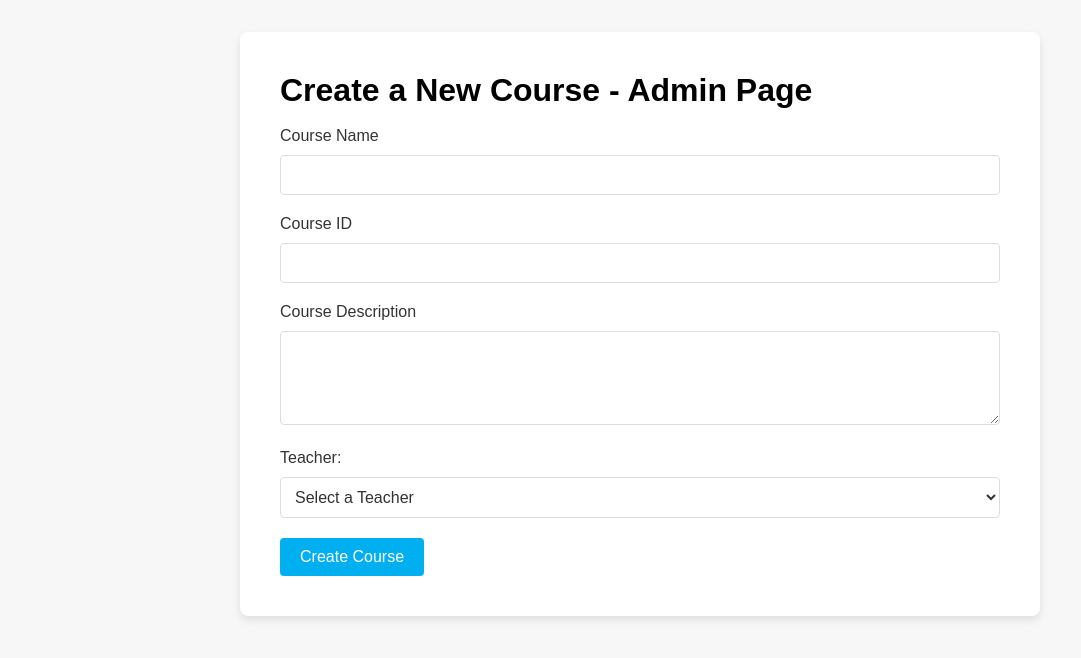
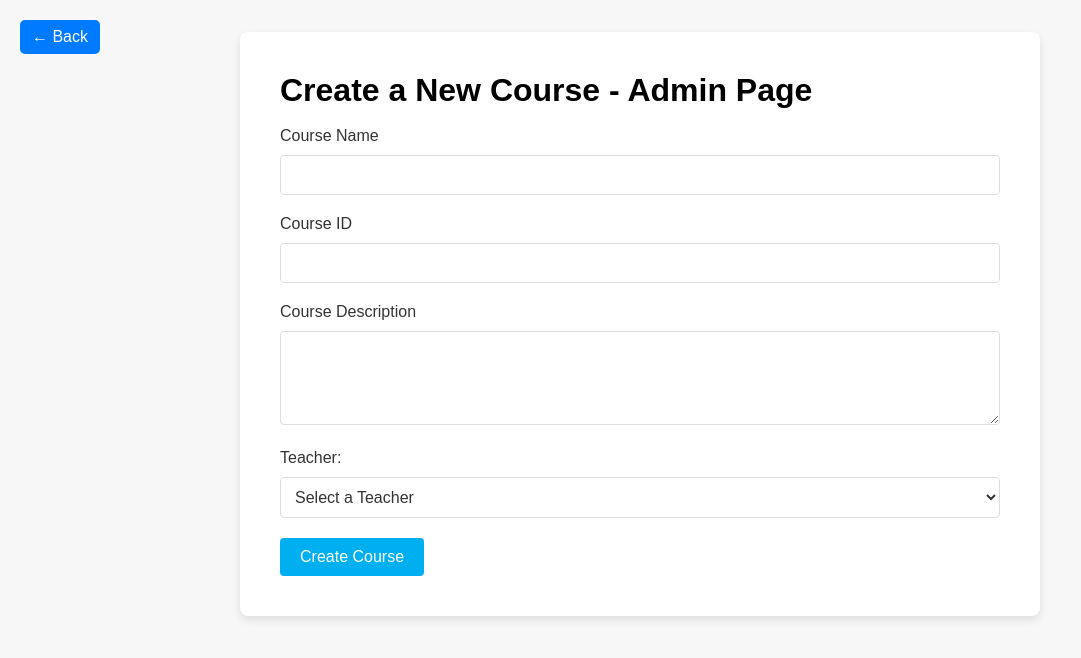
Before and after one commit to MatthewFuchs/Ogopogo-Tech, a website: page frontend/create-course.html in a window 1280 px wide. Shown: the whole page, without its empty margins (0-1081 px from the left). Drawn offline with Linux system fonts and the light colour scheme; no server answers.

Commit message:
Added button to go from create-course.html to manage-courses.html

```diff
--- a/frontend/create-course.html
+++ b/frontend/create-course.html
@@ -9,6 +9,8 @@
 <body>
     <div class="container">
         <h1>Create a New Course - Admin Page</h1>
+        <a href="manage-courses.html" class="back-button">&#8592; Back</a>
+
         <br>
         <!-- Form for creating a new course, removed the action attribute -->
         <form id="createCourseForm"> <!-- Added an ID for the form to reference in JS -->
--- a/frontend/css/create-course.css
+++ b/frontend/css/create-course.css
@@ -4,6 +4,25 @@
     padding: 0;
     box-sizing: border-box;
 }
+
+.back-button {
+    position: absolute;
+    top: 20px;
+    left: 20px;
+    display: inline-block;
+    padding: 8px 12px;
+    font-size: 16px;
+    color: #FFFFFF;
+    background-color: #007BFF;
+    text-decoration: none;
+    border-radius: 5px;
+    transition: background-color 0.3s;
+}
+
+.back-button:hover {
+    background-color: #0056b3;
+}
+
 
 body, html {
     height: 100%;
```
